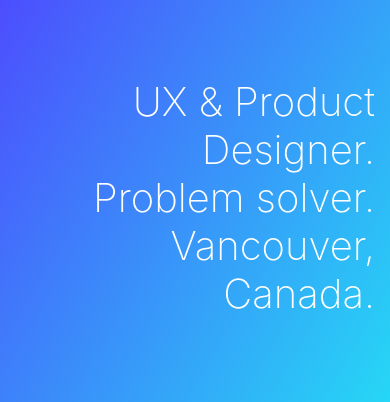
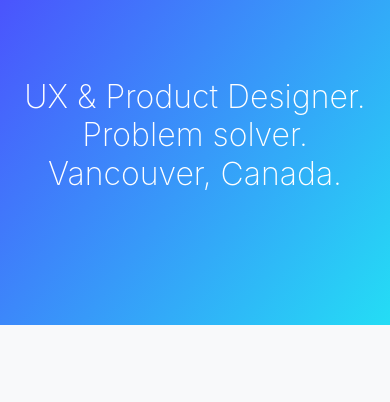
Before and after one commit to eamonnburke1/Design-Portfolio, a website with bundled scripts: page index.html in a window 390 px wide. Shown: the part 208-610 px from the top of the page. Built offline with nearby package versions, Linux system fonts and the light colour scheme.

Commit message:
basic mobile support

```diff
--- a/css/custom-styles.css
+++ b/css/custom-styles.css
@@ -552,3 +552,16 @@ a.dark img:hover{
 #mainNav {
   font-weight: normal;
 }
+
+/* Mobile styles */
+@media (min-width: 768px) {
+  .masthead h1, .masthead h2 {
+    text-align:center !important;
+  }
+}
+@media (max-width: 575.98px) {
+  .masthead h1, .masthead h2 {
+    text-align:center !important;
+    font-size: 2em;
+  }
+}
```
